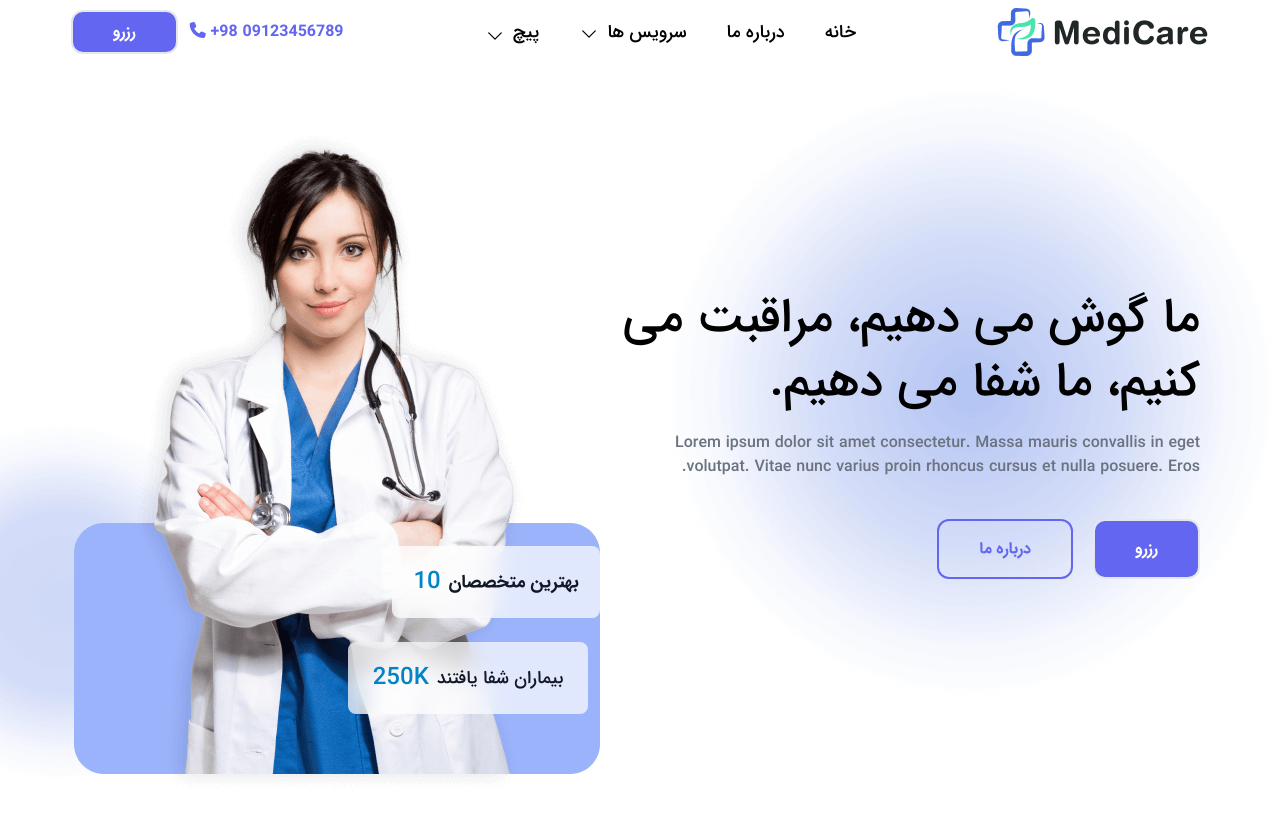
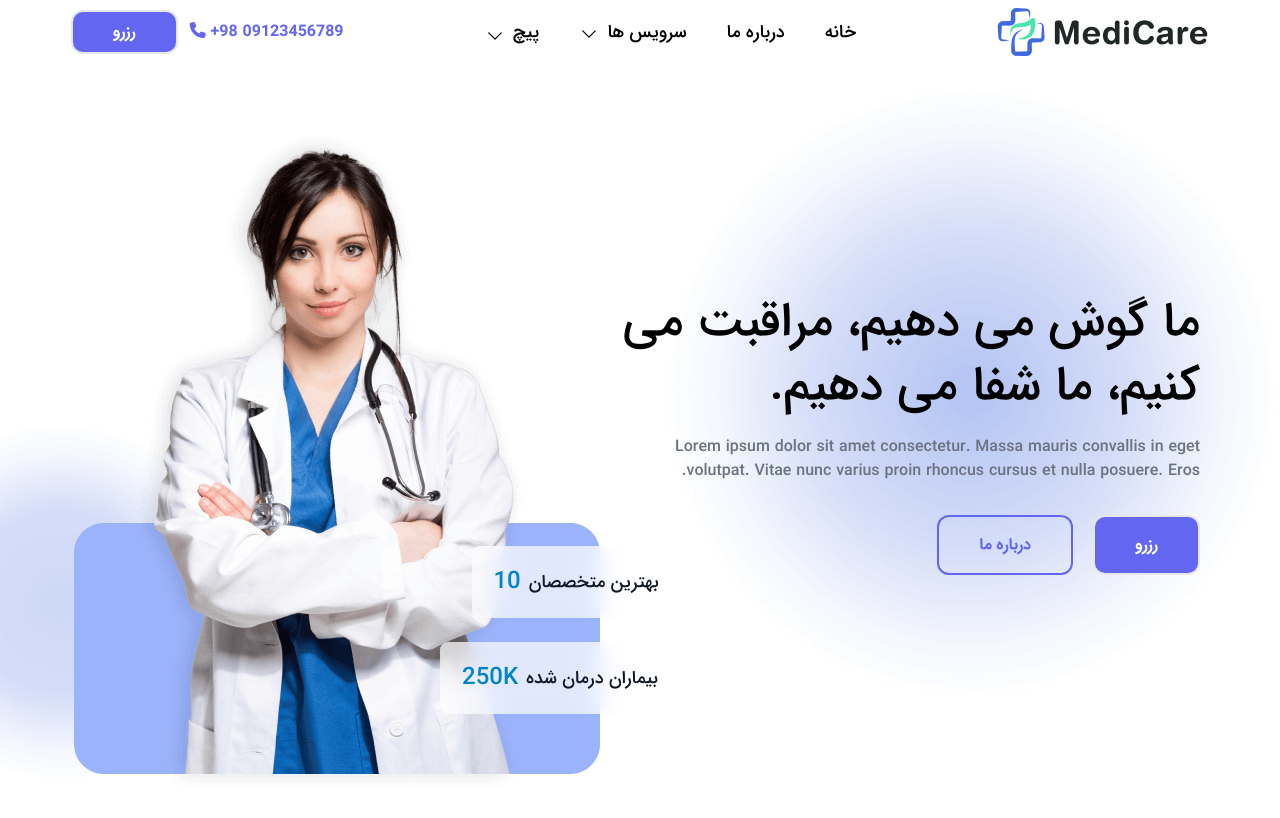
Before and after one commit to Ehsan-Fouladi/appointment-reservation, a Nuxt app: page / in a window 1280 px wide. Shown: the top 818 px of the page. Built offline with nearby package versions, Linux system fonts and the light colour scheme.

Commit message:
fix size text

```diff
--- a/pages/index.vue
+++ b/pages/index.vue
@@ -5,14 +5,14 @@
         <img src="/img/bg-light-2.png" alt="banner background" draggable="false">
       </div>
       <div class="lg:w-1/2 lg:mr-20 mr-5 mt-16 lg:mt-0">
-        <span class="font-medium text-balance text-3xl md:text-4xl lg:text-5xl !leading-[4rem]">
+        <span class="font-medium text-balance text-3xl md:text-4xl lg:text-5xl leading-relaxed lg:!leading-[4rem]">
           ما گوش می دهیم، مراقبت می کنیم، ما شفا می دهیم.
         </span>
         <p class="text-balance font-medium text-gray-500 inline-block mt-4">
           Lorem ipsum dolor sit amet consectetur. Massa mauris convallis in eget
           volutpat. Vitae nunc varius proin rhoncus cursus et nulla posuere. Eros.
         </p>
-        <div class="flex flex-row items-center gap-5 mt-10">
+        <div class="flex flex-row items-center gap-5 mt-8">
           <NuxtLink to="#"
             class="md:py-4 py-2 px-10 text-center font-semibold text-pretty border-2 hover:border-indigo-500 text-white transition-all duration-500 rounded-xl hover:text-indigo-500 bg-indigo-500 hover:bg-transparent">رزرو</NuxtLink>
           <NuxtLink to="#"
@@ -24,13 +24,13 @@
       <div class="sm:w-96 md:w-1/2 h-auto mt-10 lg:mt-10 relative -z-50">
         <img class="object-cover" src="/img/banner-image.png" alt="banner" draggable="false">
         <div
-          class="bg-white/70 backdrop-blur-md w-52 sm:px-4 px-2 sm:py-5 py-3 rounded-lg absolute md:bottom-44 sm:bottom-32 bottom-16 right-0 text-gray-900 flex items-center justify-center gap-2 text-base sm:text-lg font-medium sm:font-semibold">
+          class="bg-white/70 backdrop-blur-md w-52 sm:px-4 px-2 sm:py-5 py-3 rounded-lg absolute lg:bottom-44 sm:bottom-32 bottom-20 lg:-right-20 text-gray-900 flex items-center justify-center gap-2 text-base sm:text-lg font-medium">
           بهترین متخصصان
           <span class="text-xl sm:text-2xl font-medium text-sky-600">10</span>
         </div>
         <div
-          class="bg-white/70 backdrop-blur-md w-52 sm:w-60 sm:px-4 px-2 sm:py-5 py-3 rounded-lg absolute md:bottom-20 sm:bottom-10 bottom-3 right-0 text-gray-900 flex items-center justify-center gap-2 text-base sm:text-lg font-medium text-nowrap sm:mr-3">
-          بیماران شفا یافتند
+          class="bg-white/70 backdrop-blur-md w-52 sm:w-60 sm:px-4 px-2 sm:py-5 py-3 rounded-lg absolute lg:bottom-20 sm:bottom-10 bottom-5 right-5 sm:right-0 lg:-right-20 text-gray-900 flex items-center justify-center gap-2 text-base sm:text-lg font-medium text-nowrap">
+          بیماران درمان شده
           <span class="text-xl sm:text-2xl font-medium text-sky-600">250K</span>
         </div>
       </div>
```
